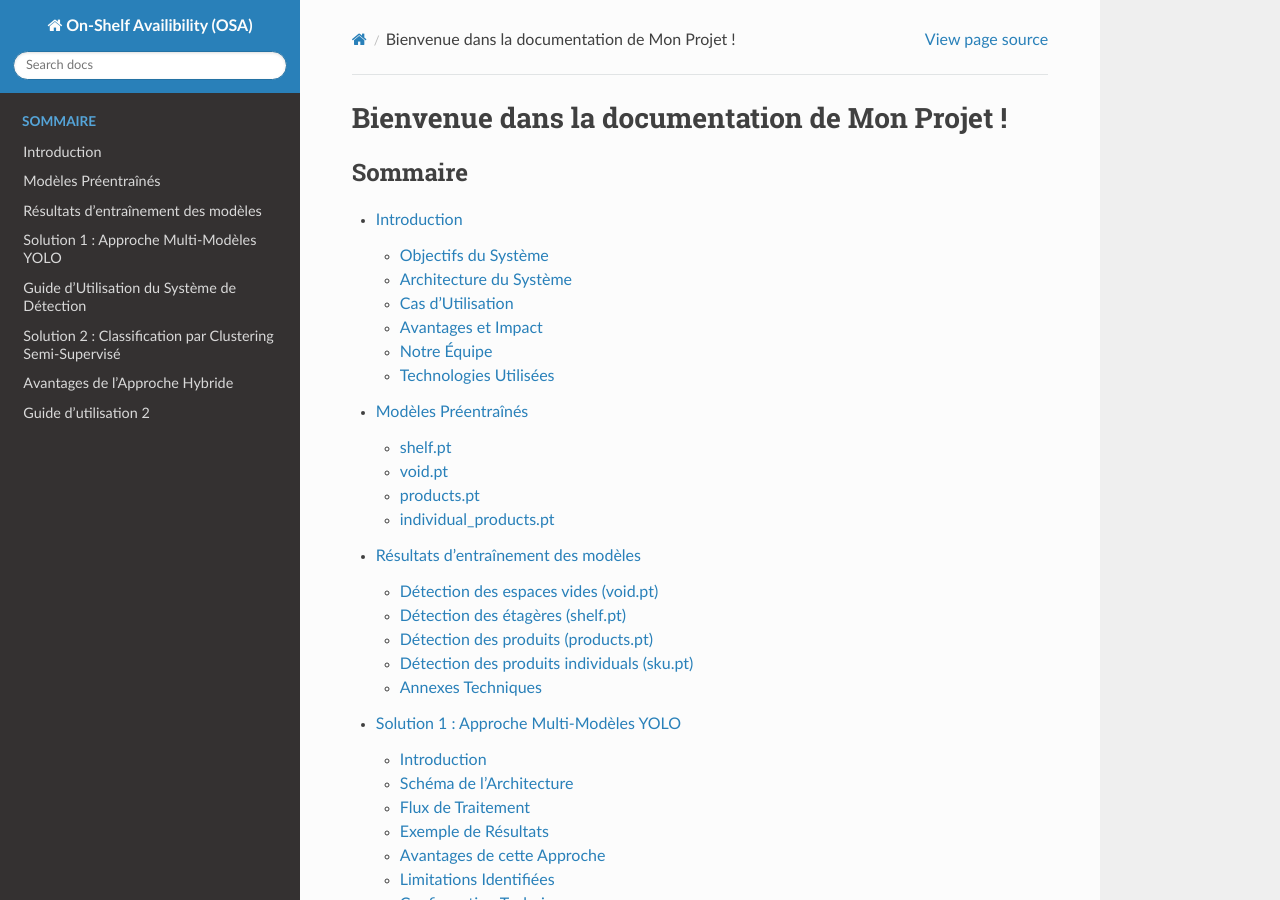
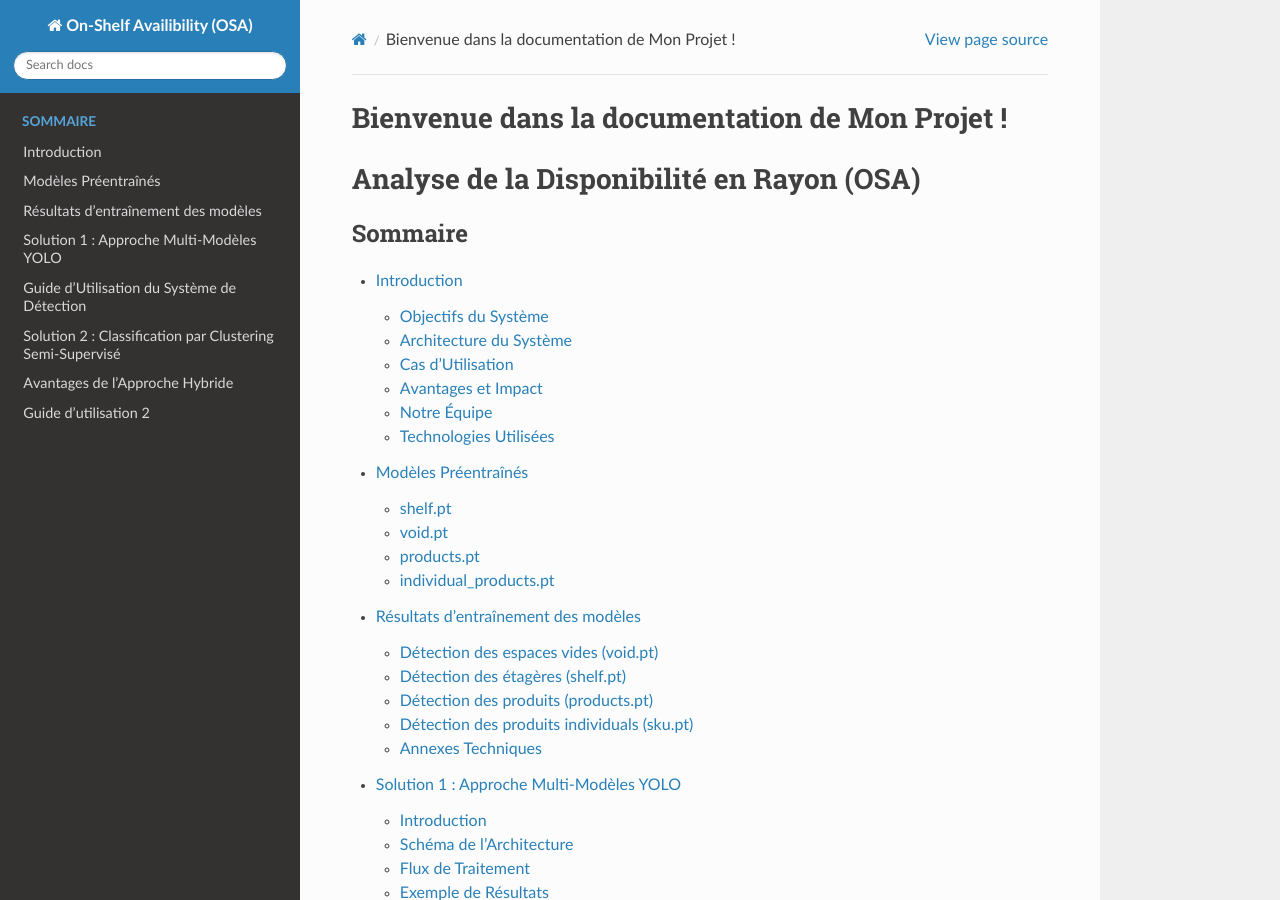
Before and after one commit to abder111/CV_project_osa, a Sphinx documentation site: the page built from docs/source/index.rst, in a window 1280 px wide and 900 px high. Built offline with Sphinx 7.4.7 and the Read the Docs theme 3.1.0, drawn with Linux system fonts in a browser that asks for light colours.

Commit message:
Update index.rst

```diff
--- a/docs/source/index.rst
+++ b/docs/source/index.rst
@@ -1,5 +1,8 @@
 Bienvenue dans la documentation de Mon Projet !
 ===============================================
+
+Analyse de la Disponibilité en Rayon (OSA)
+===========================================
 
 .. toctree::
    :maxdepth: 2
```
